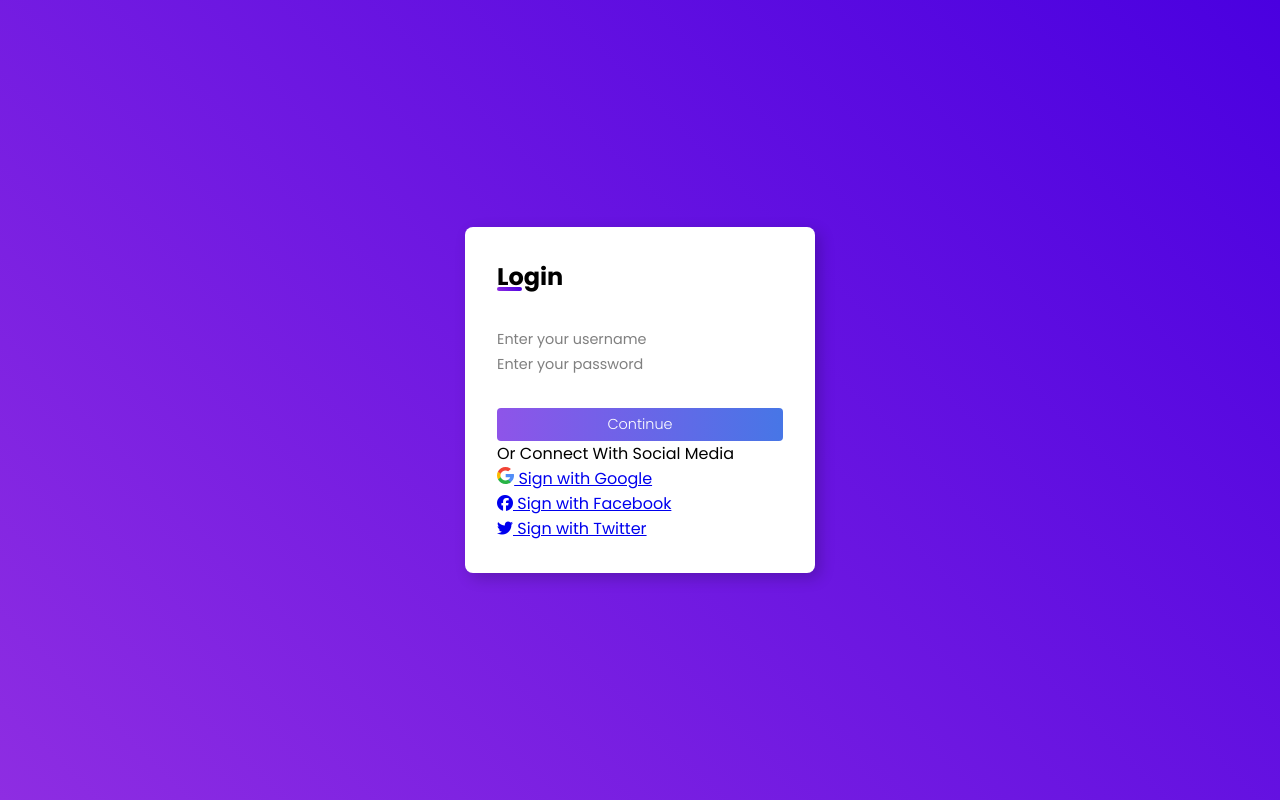
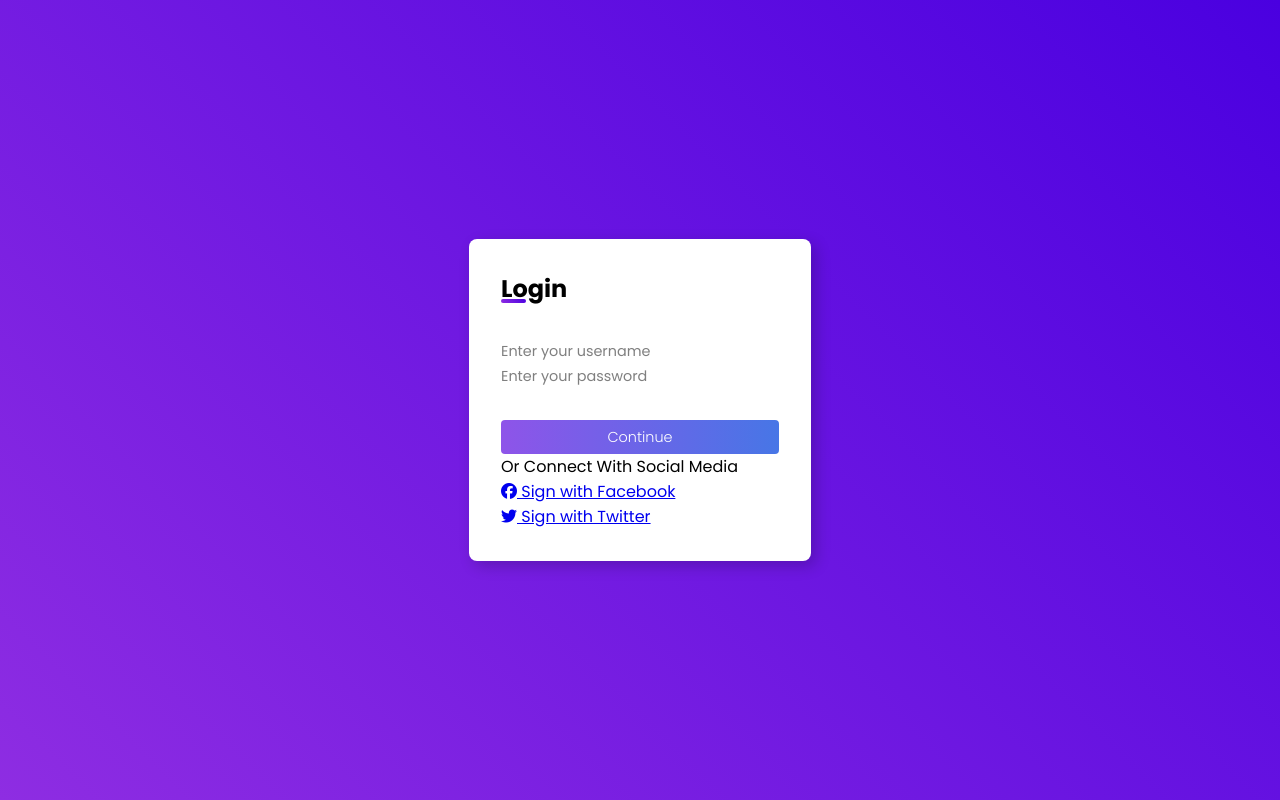
Before and after one commit to SunnyUwU/Login-Form, a plain HTML site: page index.html in a window 1280 px wide. Drawn offline with Linux system fonts and the light colour scheme.

Commit message:
Remove google sign field

```diff
--- a/index.html
+++ b/index.html
@@ -29,12 +29,6 @@
             <span>Or Connect With Social Media</span>
 
             <div class="social-fields">
-                <div class="social-fields google">
-                    <a href="#" id="google">
-                        <img src="/img/google.svg" alt="Google" width="6%">
-                        Sign with Google
-                    </a>
-                </div>
                 <div class="social-fields facebook">
                     <a href="#">
                         <i class="fab fa-facebook"></i>
```
